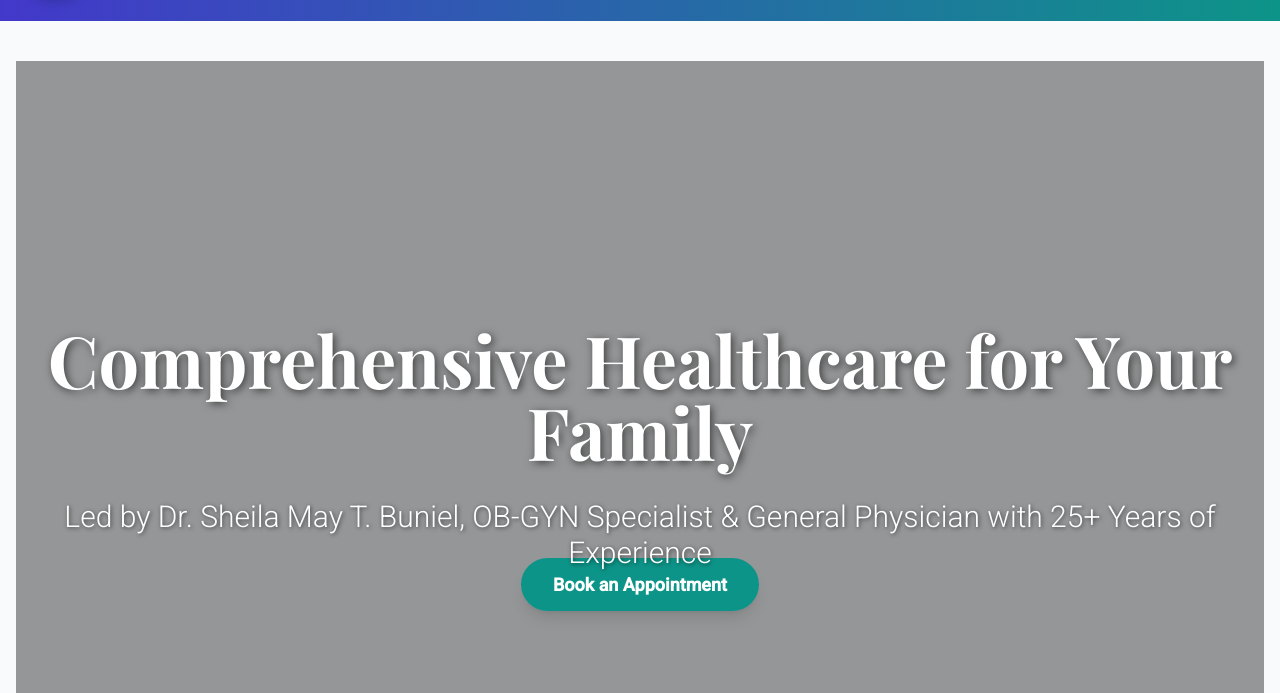
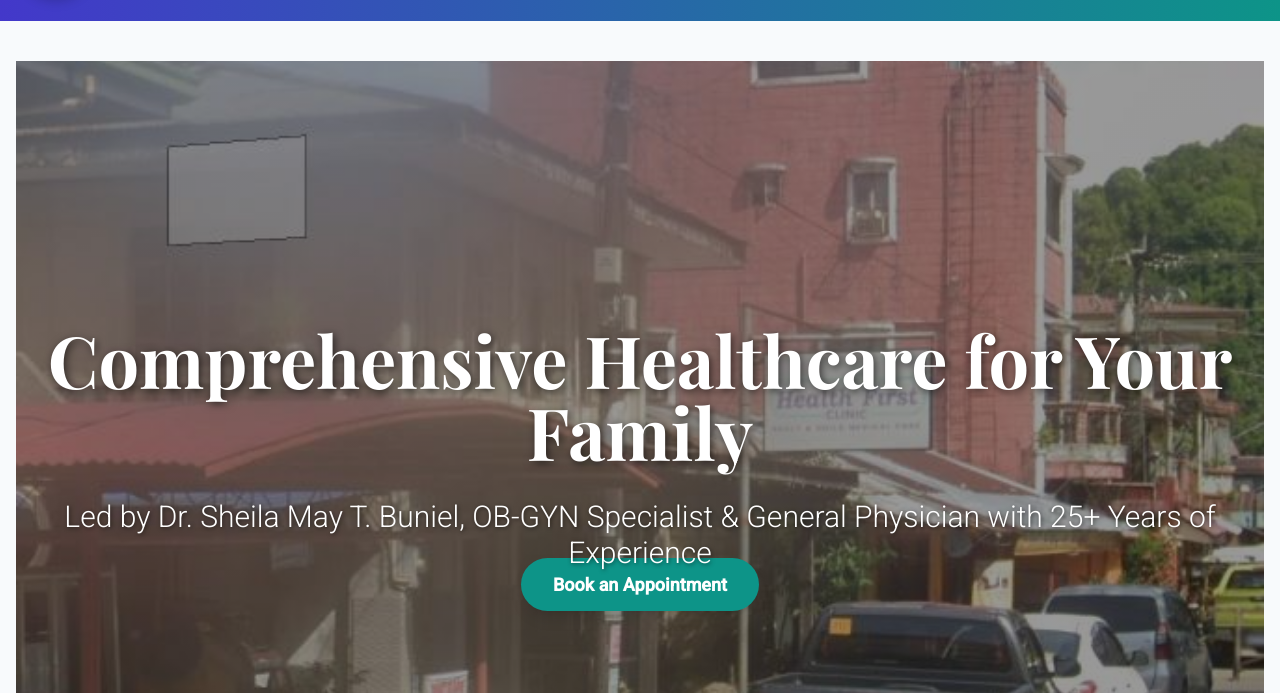
Before and after one commit to Jhase3721/HealthFirstClinic_One, a website: page public/font.html in a window 1280 px wide. Shown: the part 107-800 px from the top of the page. Drawn offline with nearby package versions, Linux system fonts and the light colour scheme; no server answers.

Commit message:
Update font.html
it fix actually

```diff
--- a/public/font.html
+++ b/public/font.html
@@ -92,7 +92,7 @@
       margin-left: 1rem;
     }
     #cover {
-      background: linear-gradient(rgba(0, 0, 0, 0.4), rgba(0, 0, 0, 0.4)), url('healthfirstclinic.JPG');
+      background: linear-gradient(rgba(0, 0, 0, 0.4), rgba(0, 0, 0, 0.4)), url('healtfirstclinic.JPG');
       background-size: cover;
       background-position: center;
     }
```
